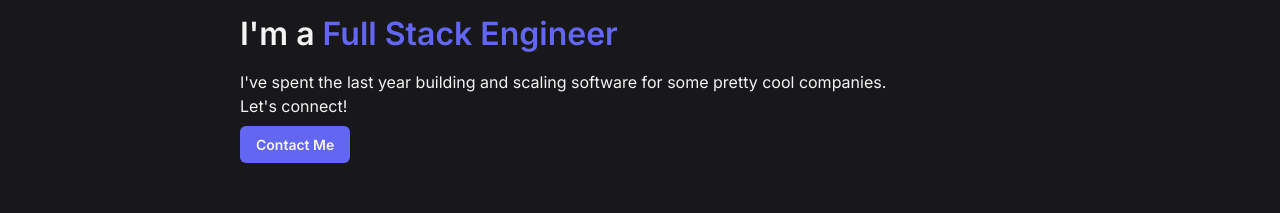
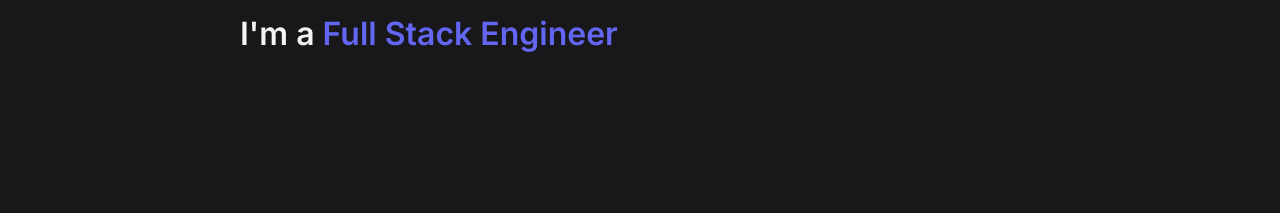
Before and after one commit to abdullahamin231/portfolio, a React (Vite) app: page / in a window 1280 px wide. Shown: the part 302-515 px from the top of the page. Built offline with nearby package versions, Linux system fonts and the light colour scheme.

Commit message:
Update Intro.jsx

```diff
--- a/src/components/Intro.jsx
+++ b/src/components/Intro.jsx
@@ -16,18 +16,6 @@ export default function Intro() {
         </h2>
       </SlideIn>
 
-      <SlideIn>
-        <p className="max-w-2xl text-[1rem]">
-          I've spent the last year building and scaling software for some pretty
-          cool companies. Let's connect!
-        </p>
-      </SlideIn>
-
-      <SlideIn>
-        <button className="font-inter hover:bg-text hover:text-primary duration-200 transition-all hover:cursor-pointer  px-[1rem] py-[0.5rem] font-600 rounded-md bg-secondary text-[0.875rem]">
-          Contact Me
-        </button>
-      </SlideIn>
     </div>
   );
 }
```
